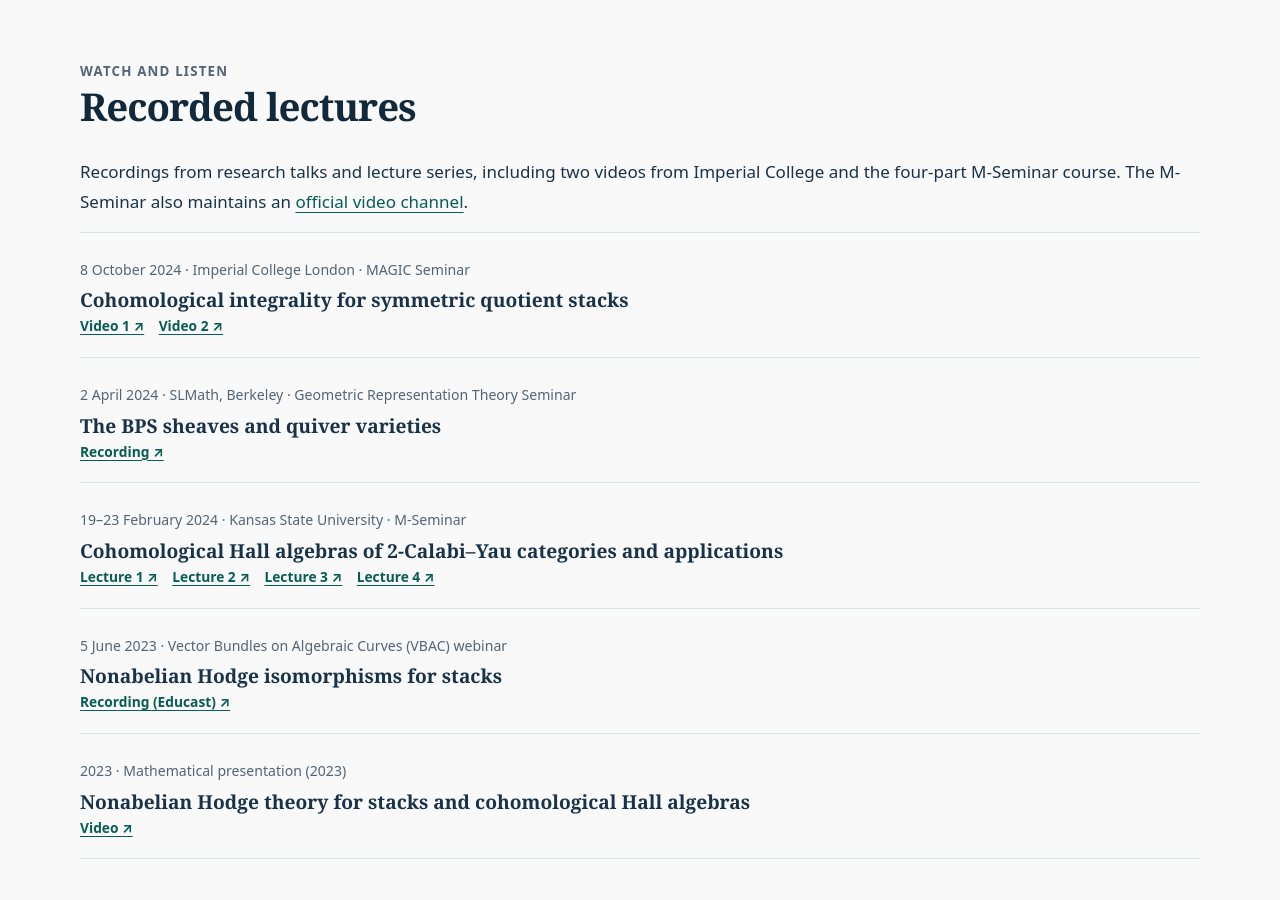
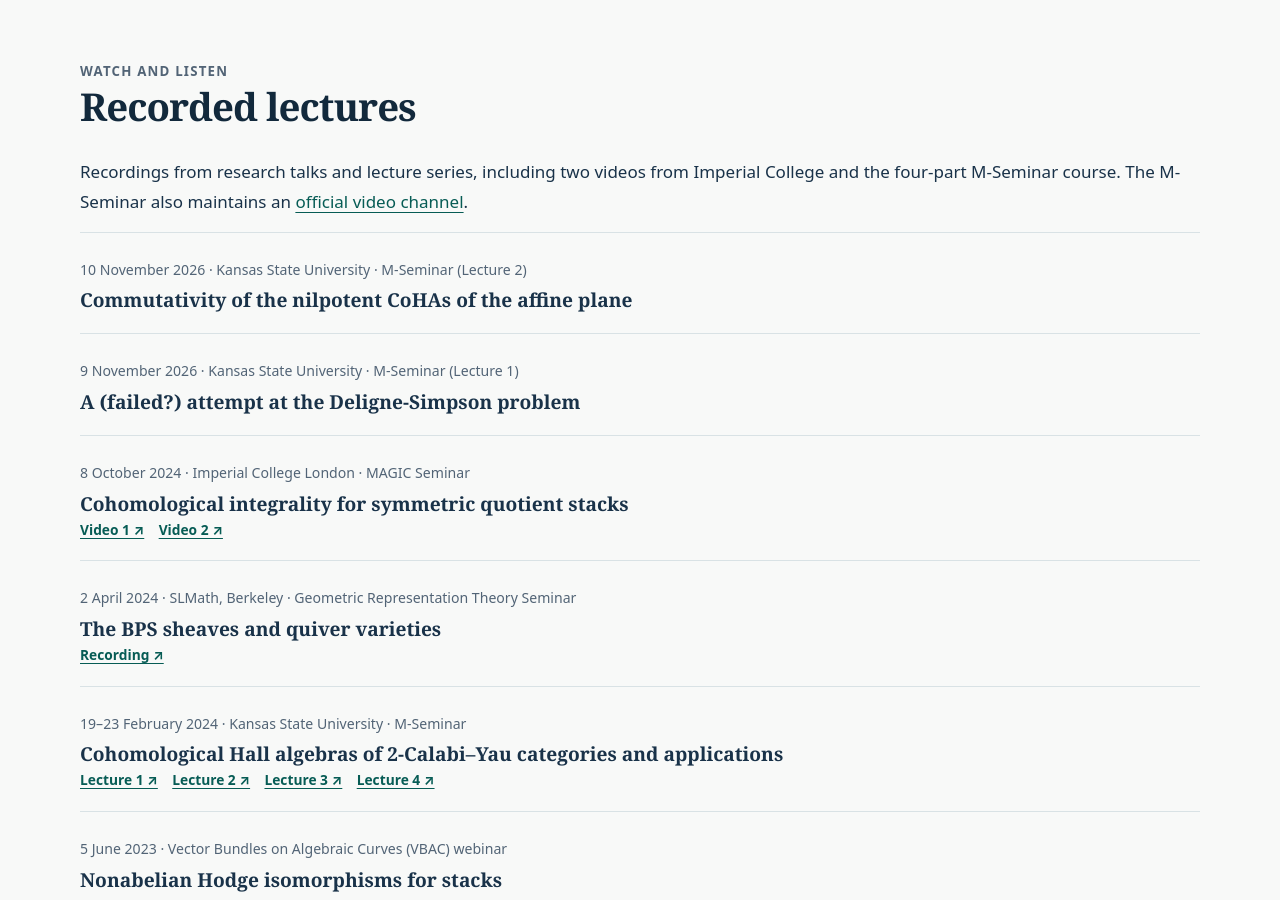
Before and after one commit to hennlu/hennlu.github.io, a Jekyll site: the page built from talks.html, in a window 1280 px wide and 900 px high, scrolled down 2546 px. Built offline with Jekyll 4.4.1, drawn with Linux system fonts in a browser that asks for light colours.

Commit message:
List November 2026 M-Seminar lectures in video section with verified status

```diff
--- a/_data/recordings.json
+++ b/_data/recordings.json
@@ -1,4 +1,28 @@
 [
+  {
+    "date": "2026-11-10",
+    "date_en": "10 November 2026",
+    "date_fr": "10 novembre 2026",
+    "title": "Commutativity of the nilpotent CoHAs of the affine plane",
+    "event": "Kansas State University · M-Seminar (Lecture 2)",
+    "abstract": "/kansas-10-november-2026.html",
+    "notes": "https://www.math.ksu.edu/research/research-centers/m-center/hennecart_nov26_2.pdf",
+    "channel": "https://www.youtube.com/channel/UCTiMr5vapeGsVFgW2Pio7NA",
+    "recording_status": "unverified",
+    "videos": []
+  },
+  {
+    "date": "2026-11-09",
+    "date_en": "9 November 2026",
+    "date_fr": "9 novembre 2026",
+    "title": "A (failed?) attempt at the Deligne-Simpson problem",
+    "event": "Kansas State University · M-Seminar (Lecture 1)",
+    "abstract": "/kansas-9-november-2026.html",
+    "notes": "https://www.math.ksu.edu/research/research-centers/m-center/hennecart_nov26_1.pdf",
+    "channel": "https://www.youtube.com/channel/UCTiMr5vapeGsVFgW2Pio7NA",
+    "recording_status": "unverified",
+    "videos": []
+  },
   {
     "date": "2024-10-08",
     "date_en": "8 October 2024",
```
